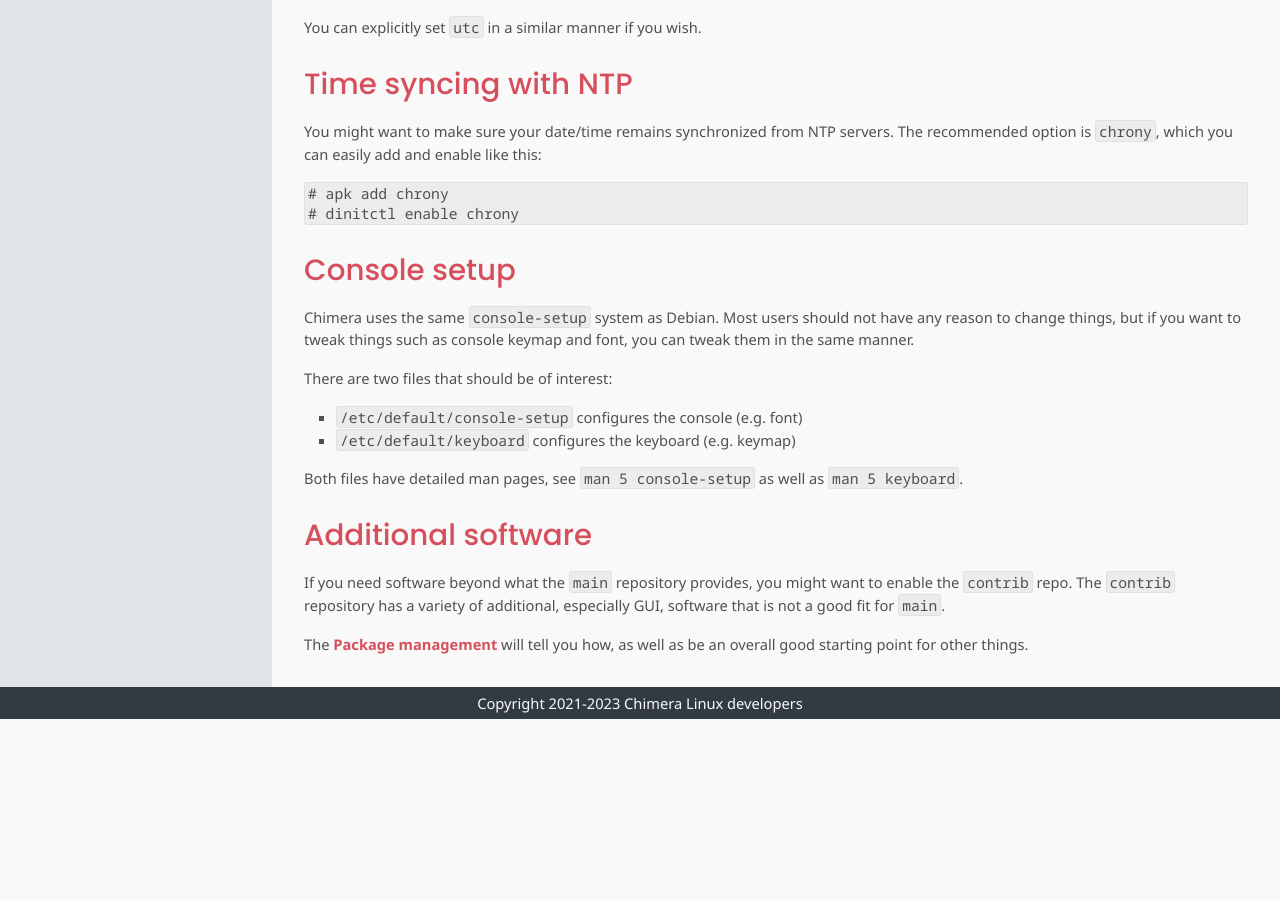
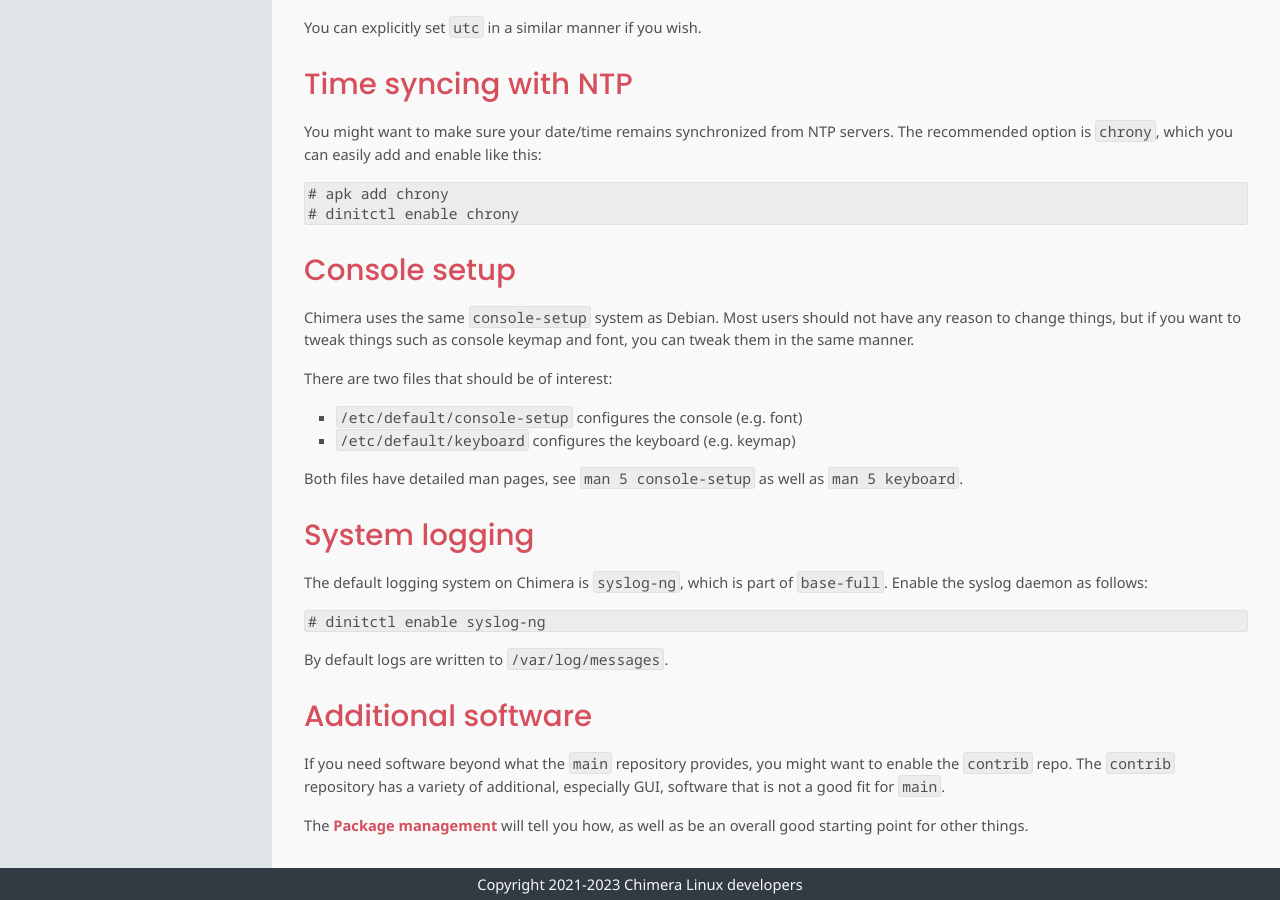
Before and after one commit to chimera-linux/chimera-linux.github.io, a Jekyll site: the page built from _docs/configuration/post-installation.md, in a window 1280 px wide and 900 px high, scrolled down 1304 px. Built offline with Jekyll 4.4.1, drawn with Linux system fonts in a browser that asks for light colours; before the commit the page ends 2023 px from its top, so only the background shows below that.

Commit message:
add note about system logging

````diff
--- a/_docs/configuration/post-installation.md
+++ b/_docs/configuration/post-installation.md
@@ -103,6 +103,17 @@
 Both files have detailed man pages, see `man 5 console-setup` as well
 as `man 5 keyboard`.
 
+## System logging
+
+The default logging system on Chimera is `syslog-ng`, which is part of
+`base-full`. Enable the syslog daemon as follows:
+
+```
+# dinitctl enable syslog-ng
+```
+
+By default logs are written to `/var/log/messages`.
+
 ## Additional software
 
 If you need software beyond what the `main` repository provides, you
````
